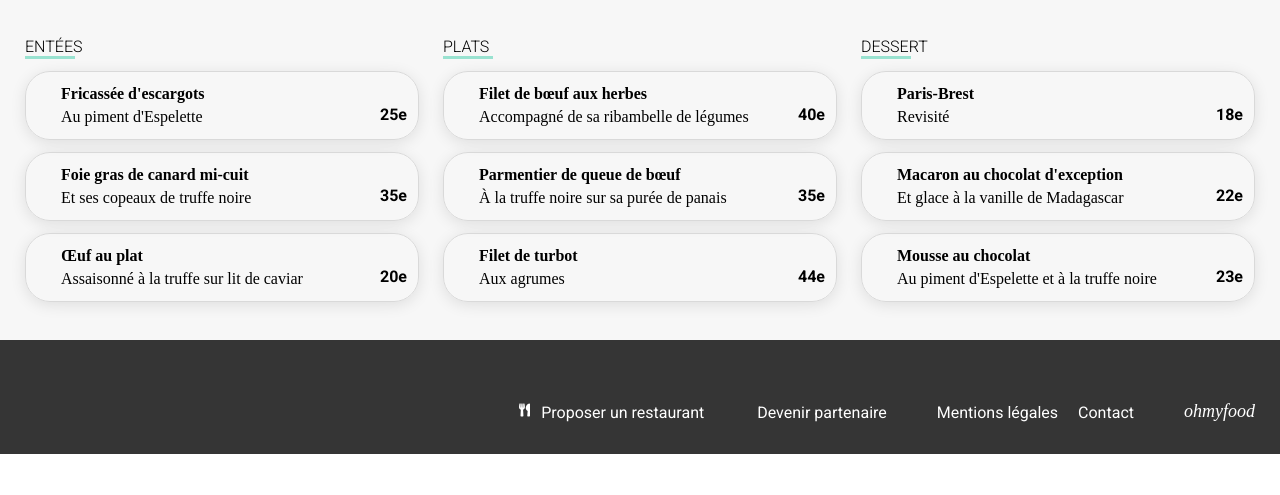
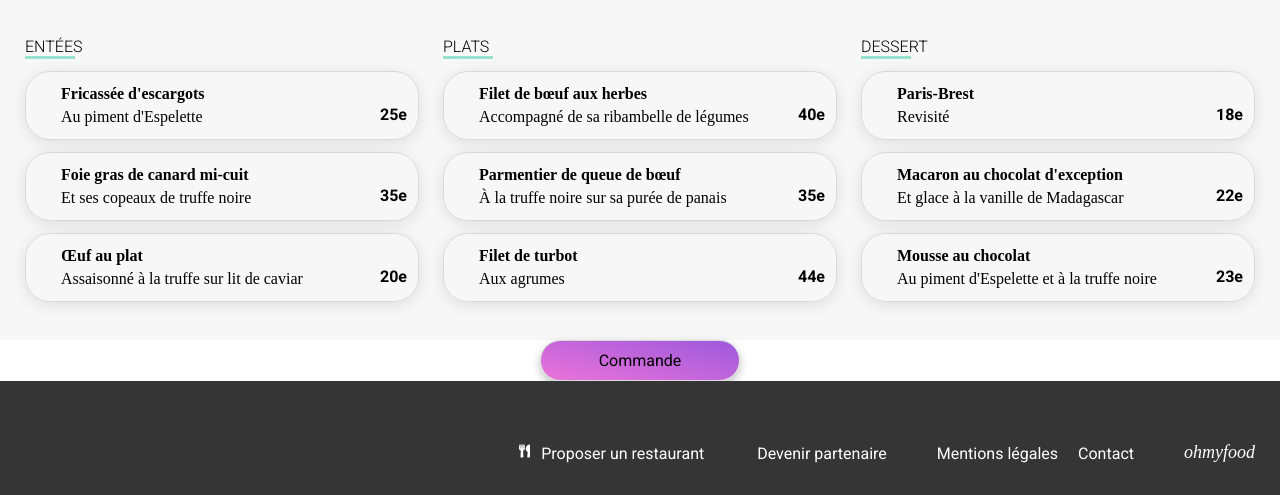
Before and after one commit to fodie94/PROJET3, a plain HTML site: page a_la_francaise.html in a window 1280 px wide. Shown: the part 467-962 px from the top of the page. Before the commit the page ends 921 px from the top, so only its background shows below. Drawn offline with Linux system fonts and the light colour scheme; a web font is replaced by a local one.

Commit message:
ajout bouton

```diff
--- a/a_la_francaise.html
+++ b/a_la_francaise.html
@@ -217,8 +217,12 @@
     </div>
     </section>
 
+    <section class="button">
+        <div class="button-title">
+           <p>Commande</p>
+        </section>
 
-       <footer>
+    <footer>
         <section class="footer">
             <div class="footer-content">
                 <div class="footer-content-icon">
--- a/styles/test-index.css
+++ b/styles/test-index.css
@@ -113,8 +113,6 @@ box-shadow: 0px 4px 10px rgba(0, 0, 0, 0.25);
 border-radius: 25px;
 border: 1px solid #D9D9D9;
 background: linear-gradient(193.33deg, #9356DC -11.44%, #FF79DA 123.93%);
-
-
 }
 
 .button-title p{
@@ -344,10 +342,36 @@ line-height: 21px;
     color: #FF79DA;
     padding-left: 150px;
  }
-.button{
+
+ .button{
     display: flex;
     justify-content: center;
 }
+
+.button-title{
+border-radius: 25px;
+border: 1px solid;
+text-align: center;
+width: 200px;
+justify-content: center;
+padding: 10px;
+font-family: 'Roboto';
+font-style: normal;
+font-weight: 500;
+font-size: 16px;
+line-height: 19px;
+box-shadow: 0px 4px 10px rgba(0, 0, 0, 0.25);
+border-radius: 25px;
+border: 1px solid #D9D9D9;
+
+}
+.button-title:hover{
+    background: linear-gradient(0deg, rgba(255, 255, 255, 0.15), rgba(255, 255, 255, 0.15)), linear-gradient(200.64deg, #9356DC -5.2%, #FF79DA 110.74%);
+box-shadow: 0px 4px 15px rgba(0, 0, 0, 0.35);
+border-radius: 25px;
+
+}
+
 .footer{
 
     display: flex;
--- a/styles/test.css
+++ b/styles/test.css
@@ -251,6 +251,35 @@
         object-fit: cover;
     }
 
+    .button{
+        display: flex;
+        justify-content: center;
+    }
+
+.button-title{
+    border-radius: 25px;
+    border: 1px solid;
+    text-align: center;
+    width: 200px;
+    justify-content: center;
+    padding: 10px;
+    font-family: 'Roboto';
+font-style: normal;
+font-weight: 500;
+font-size: 16px;
+line-height: 19px;
+box-shadow: 0px 4px 10px rgba(0, 0, 0, 0.25);
+border-radius: 25px;
+border: 1px solid #D9D9D9;
+background: linear-gradient(193.33deg, #9356DC -11.44%, #FF79DA 123.93%);
+}
+    .button-title:hover{
+        background: linear-gradient(0deg, rgba(255, 255, 255, 0.15), rgba(255, 255, 255, 0.15)), linear-gradient(200.64deg, #9356DC -5.2%, #FF79DA 110.74%);
+    box-shadow: 0px 4px 15px rgba(0, 0, 0, 0.35);
+    border-radius: 25px;
+
+    }
+
     .footer{
         display: flex;
         flex-direction: column;
```
Also changed, not shown: la_note_enchantee.html (+4 -0 lines).
